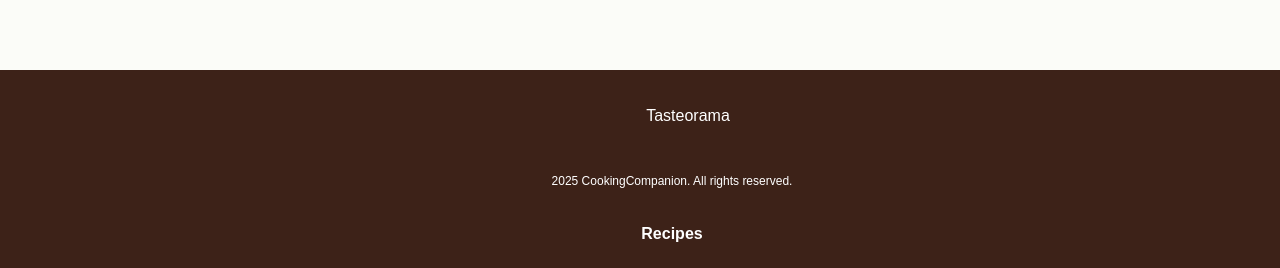
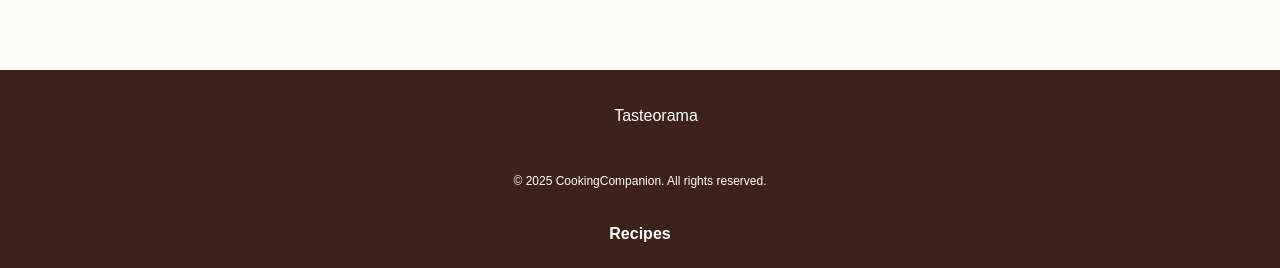
Before and after one commit to Alex-chernomor/frontEndRepo, a React (Vite) app: page / in a window 1280 px wide. Shown: the part 529-797 px from the top of the page. Built offline with nearby package versions, Linux system fonts and the light colour scheme; no server answers.

Commit message:
change footer css

```diff
--- a/src/sections/Footer/Footer.jsx
+++ b/src/sections/Footer/Footer.jsx
@@ -8,7 +8,7 @@ export default function Footer() {
       <div className={`container ${css.footerContainer}`}>
         <Logo />
         <p className={css.footerText}>
-          2025 CookingCompanion. All rights reserved.
+         © 2025 CookingCompanion. All rights reserved.
         </p>
         <FooterNav />
       </div>
--- a/src/sections/Footer/Footer.module.css
+++ b/src/sections/Footer/Footer.module.css
@@ -1,6 +1,5 @@
 .footer {
   background-color: #3d2218;
-  padding-inline: 108px;
 }
 
 .footerContainer {
@@ -10,8 +9,7 @@
   align-items: center;
   gap: 32px;
   padding-block: 24px;
-  width: 100%;
-  max-width: 1224px;
+  width: 1230px;
   margin-inline: auto;
 }
 
```
